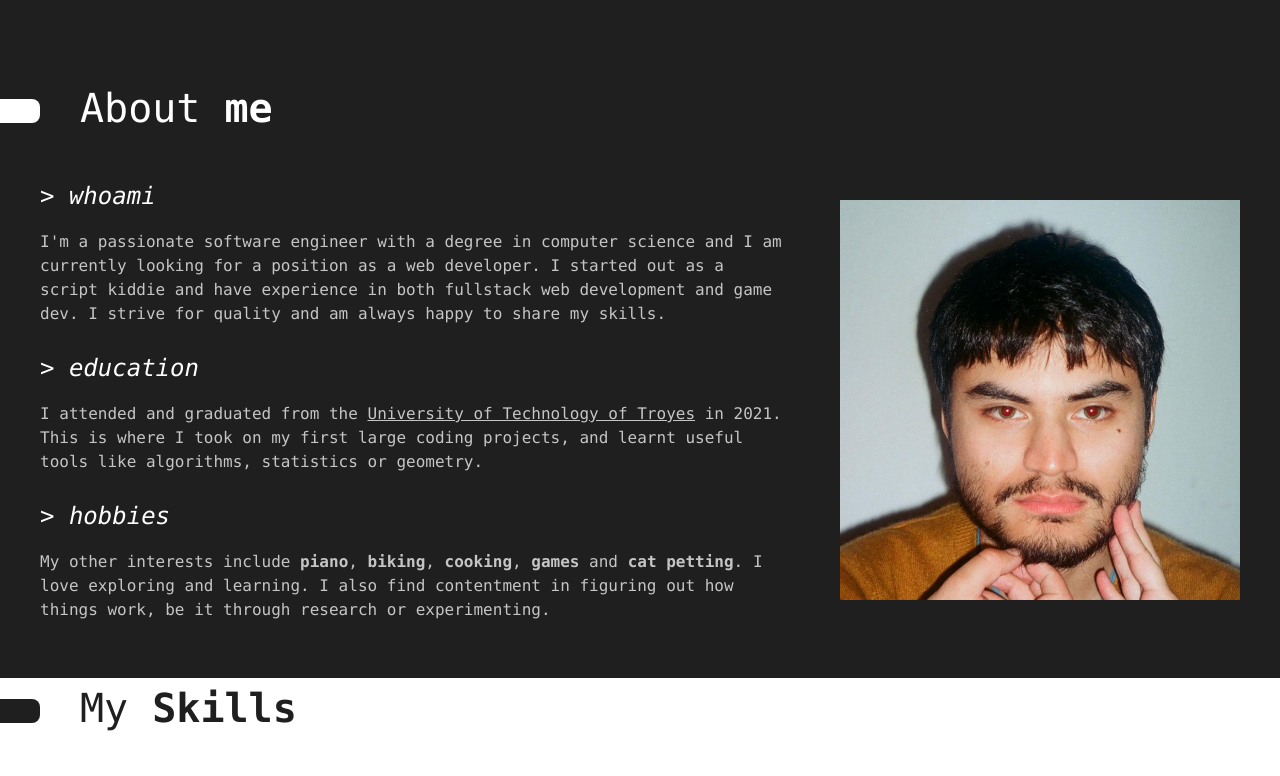
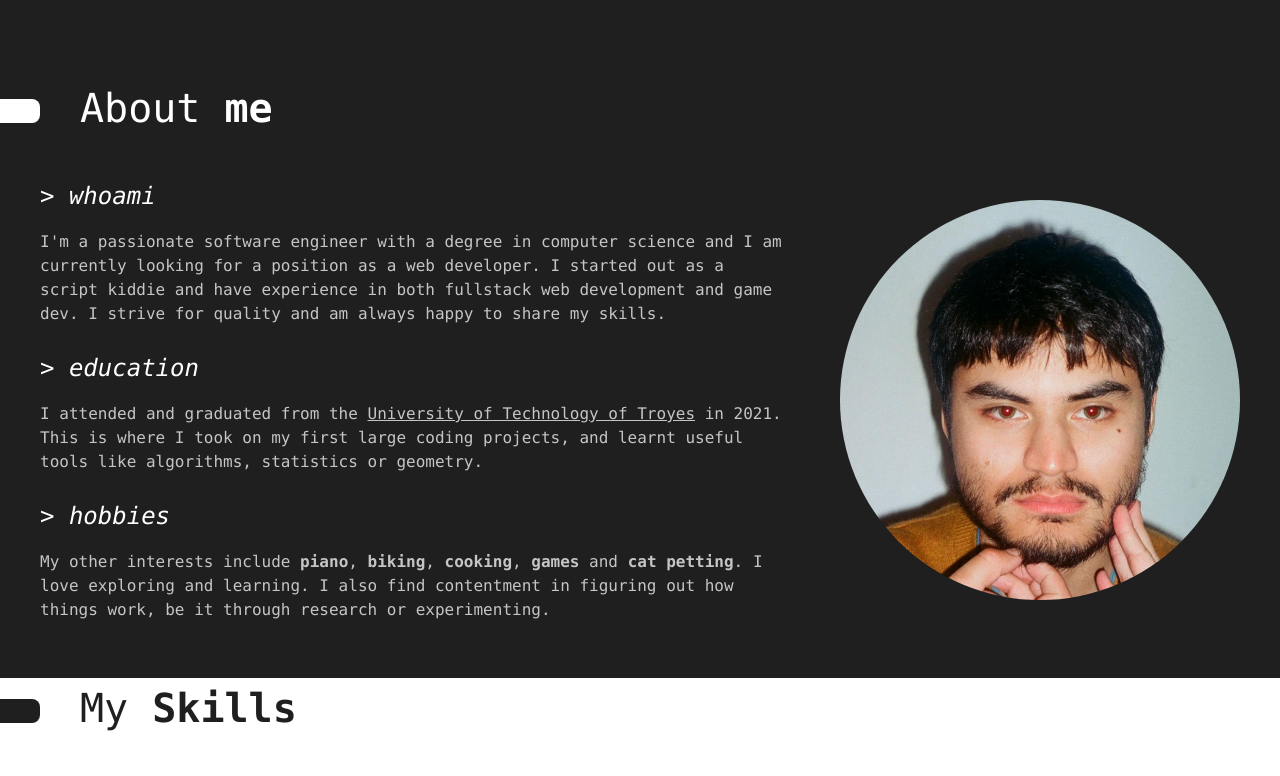
Before and after one commit to GDami/portfolio, a React (Vite) app: page / in a window 1280 px wide. Shown: the part 639-1415 px from the top of the page. Built offline with nearby package versions, Linux system fonts and the light colour scheme; some icons are missing.

Commit message:
round photo

```diff
--- a/src/about/About.css
+++ b/src/about/About.css
@@ -27,6 +27,8 @@
 
     margin: auto;
     align-self: center;
+
+    border-radius: 50%;
 }
 
 .about-portrait-description {
@@ -42,6 +44,8 @@
     font-size: 1.5em;
     color:transparent;
     transition: all var(--transition-time);
+
+    border-radius: 50%;
 }
 
 .about-portrait-description:hover {
```
